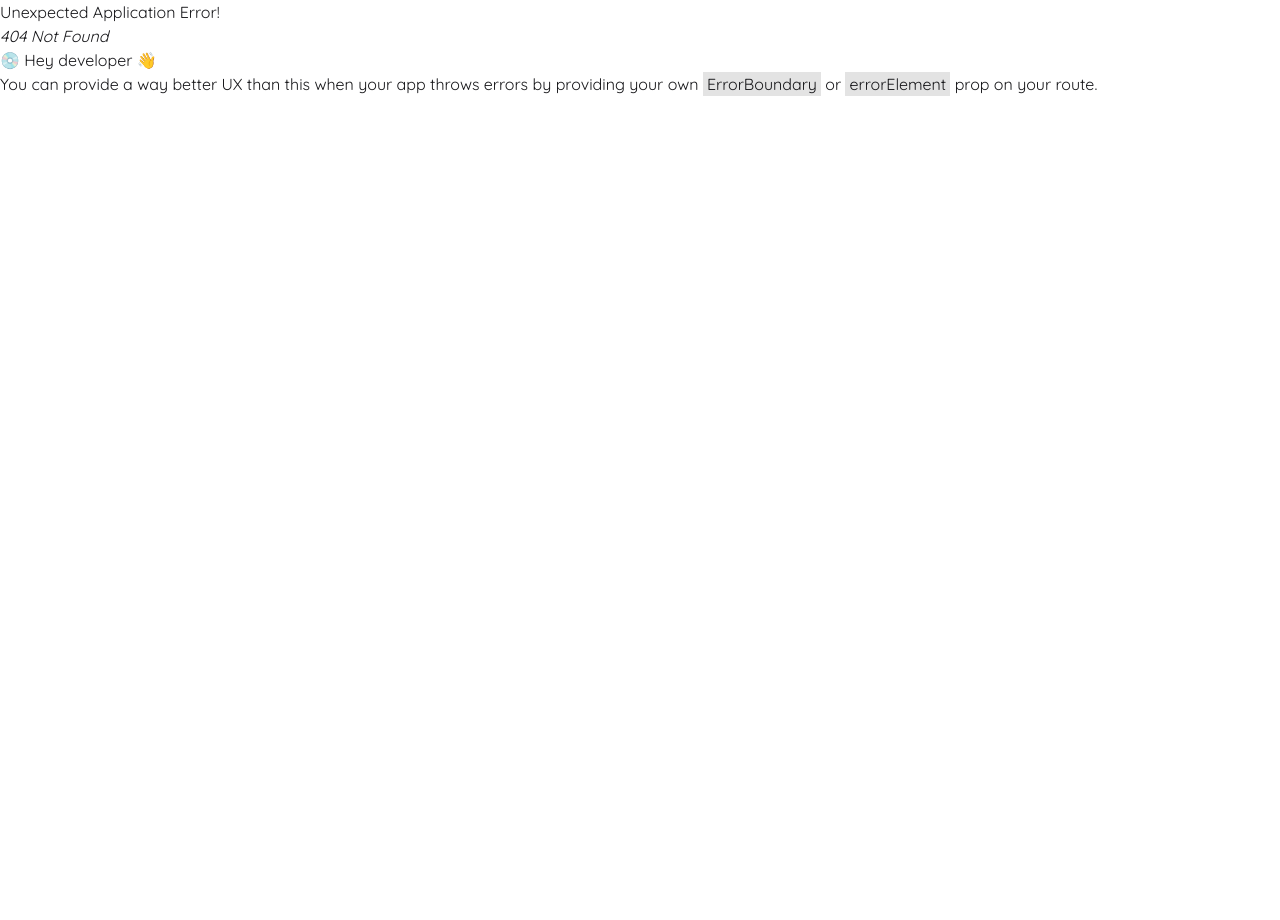
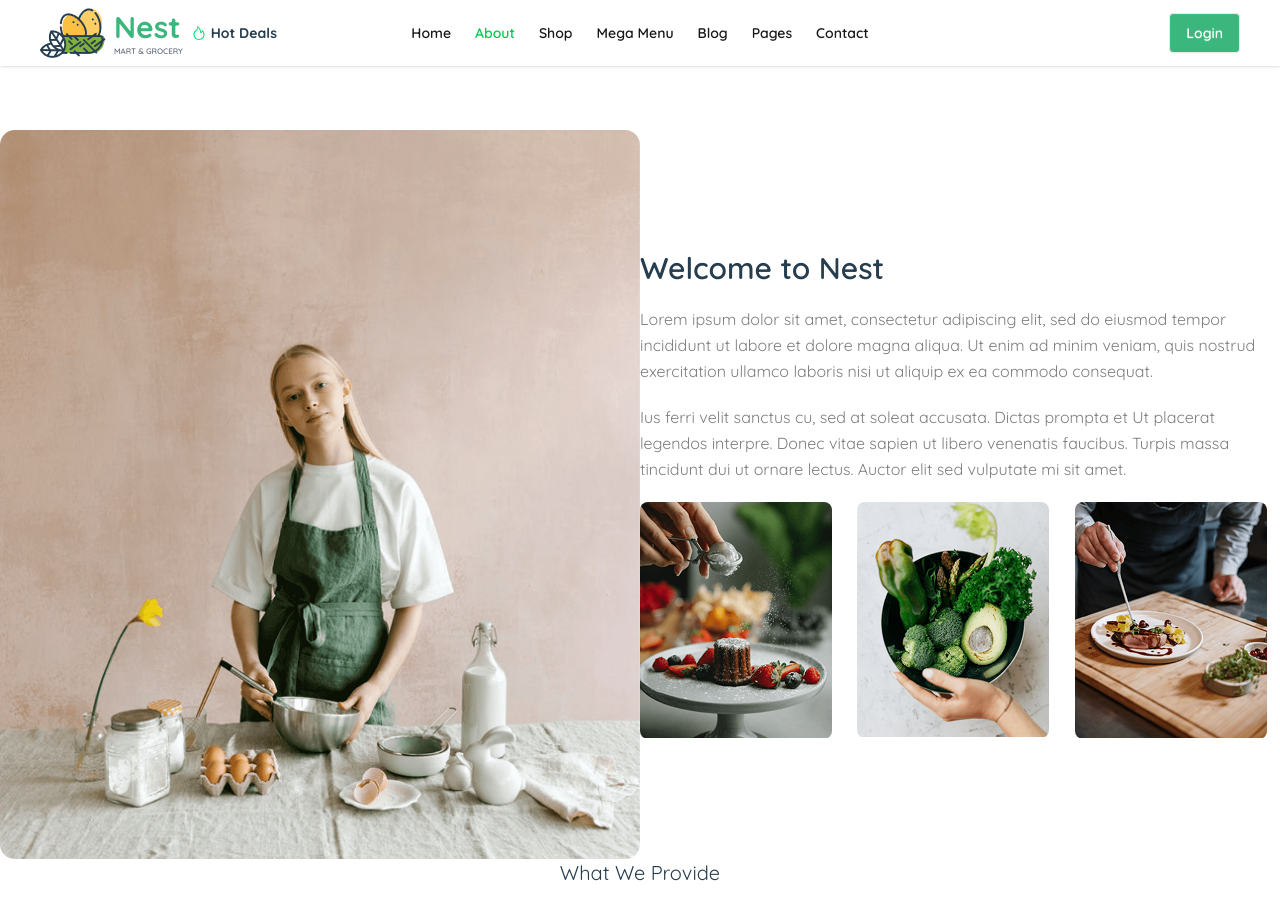
Before and after one commit to mdsharia4613/Nert-Mart, a React (Vite) app: page /about in a window 1280 px wide. Before the commit this address had no page. Shown: the top 920 px of the page. Before the commit the page ends 800 px from the top, so only its background shows below. Built offline with nearby package versions, Linux system fonts and the light colour scheme.

Commit message:
about -1

```diff
--- /dev/null
+++ b/src/Pages/About/About.jsx
@@ -0,0 +1,46 @@
+import leftImg from "../../assets/images/about_left.png";
+import img1 from "../../assets/images/about-1.png";
+import img2 from "../../assets/images/about-2.png";
+import img3 from "../../assets/images/about-3.png";
+
+const About = () => {
+    return (
+        <section className="my-16 ">
+            <div className="flex flex-col md:flex-row items-center ">
+                {/* Left Image */}
+                <div className="md:w-1/2 flex justify-center">
+                    <img src={leftImg} alt="About Nest" className="rounded-lg" />
+                </div>
+
+                {/* Right Text */}
+                <div className="md:w-1/2 space-y-5">
+                    <h2 className="cpr text-2xl md:text-3xl font-semibold text-[#3bb77e]">
+                        Welcome to Nest
+                    </h2>
+
+                    <p className="text leading-relaxed">
+                        Lorem ipsum dolor sit amet, consectetur adipiscing elit, sed do eiusmod tempor incididunt
+                        ut labore et dolore magna aliqua. Ut enim ad minim veniam, quis nostrud exercitation ullamco laboris nisi ut aliquip ex ea commodo consequat.
+                    </p>
+
+                    <p className="text leading-relaxed">
+                        Ius ferri velit sanctus cu, sed at soleat accusata. Dictas prompta et Ut placerat legendos interpre. Donec vitae sapien ut libero venenatis faucibus.
+                        Turpis massa tincidunt dui ut ornare lectus. Auctor elit sed vulputate mi sit amet.
+                    </p>
+
+                    {/* Bottom Small Images */}
+                    <div className="grid grid-cols-3 gap-3">
+                        <img src={img1} alt="About 1" className="rounded-lg hover:scale-105 transition duration-500" />
+                        <img src={img2} alt="About 2" className="rounded-lg hover:scale-105 transition duration-500" />
+                        <img src={img3} alt="About 3" className="rounded-lg hover:scale-105 transition duration-500" />
+                    </div>
+                </div>
+            </div>
+
+            <h2 className="cpr text-xl text-center">What We Provide</h2>
+
+        </section>
+    );
+};
+
+export default About;
--- a/src/Routes/Routes.jsx
+++ b/src/Routes/Routes.jsx
@@ -4,7 +4,7 @@ import Navber from '../Components/Navbers/Navber';
 
 const Routes = () => {
     return (
-        <div>
+        <div className='container mx-auto '>
             <Navber></Navber>
             <Outlet></Outlet>
         </div>
--- a/src/index.css
+++ b/src/index.css
@@ -18,3 +18,6 @@
 .cpr{
   color: #253d4e;
 }
+.text{
+  color: #7E7E7E;;
+}
--- a/src/main.jsx
+++ b/src/main.jsx
@@ -7,6 +7,7 @@ import {
 } from "react-router-dom";
 import Routes from './Routes/Routes.jsx';
 import Home from './Pages/Home/Home.jsx';
+import About from './Pages/About/About.jsx';
 
 const router = createBrowserRouter([
   {
@@ -15,6 +16,10 @@ const router = createBrowserRouter([
     children: [
       {index: true,
         element: <Home></Home>
+      },
+      {
+        path: "/about",
+        element: <About></About>
       }
     ]
   },
```
